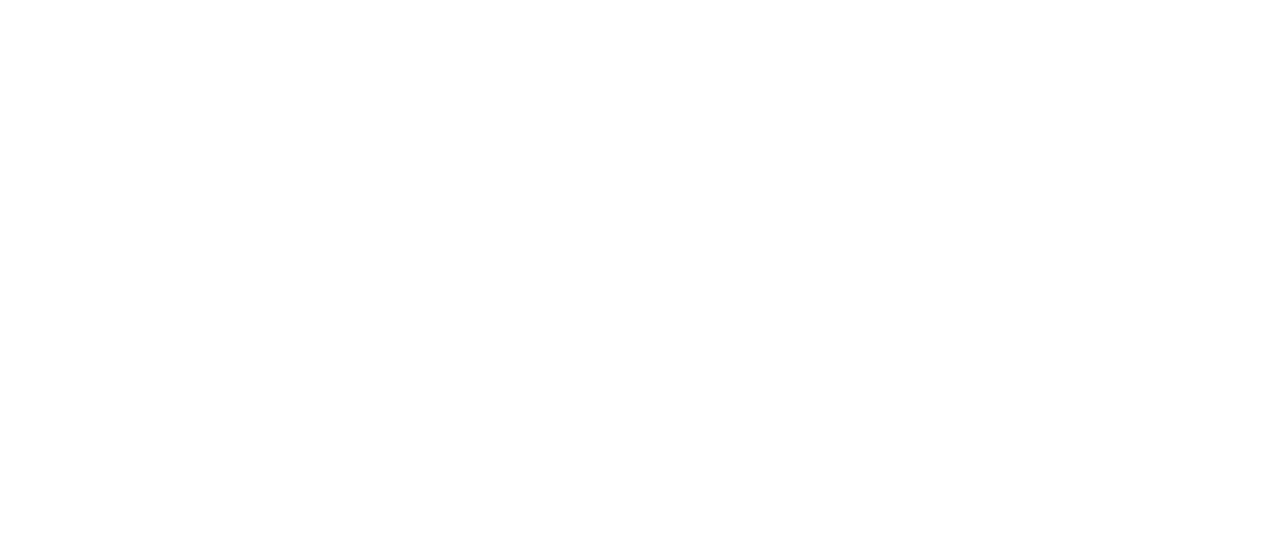
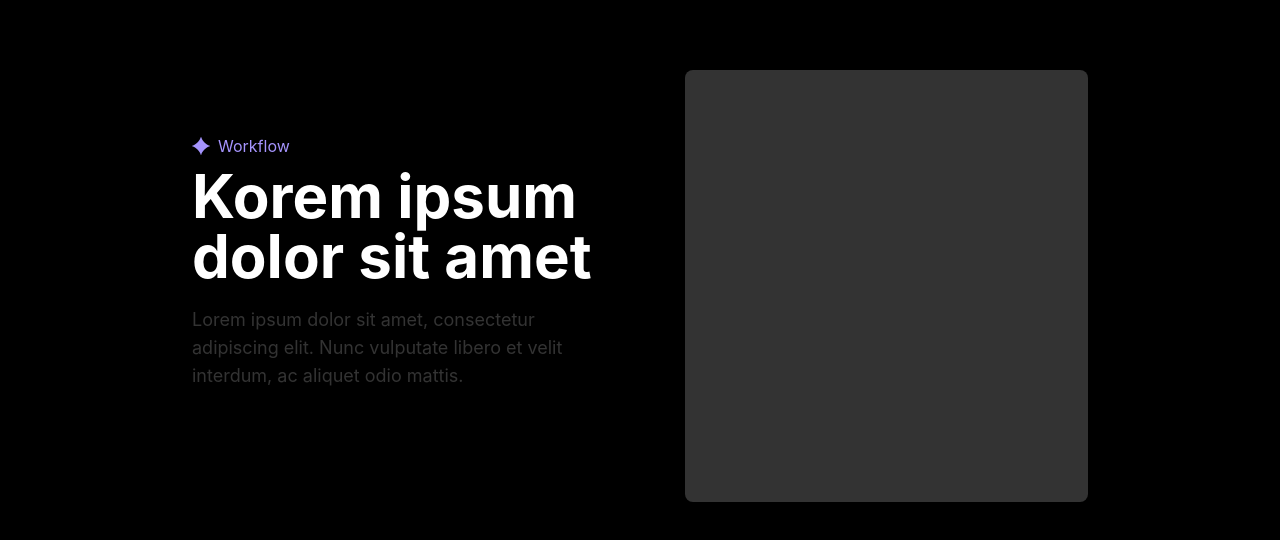
Before and after one commit to kgsantosh770/figr-challenge, a React (Create React App) app: page / in a window 1280 px wide. Shown: the part 1930-2470 px from the top of the page. Before the commit the page ends 1712 px from the top, so only its background shows below. Built offline with nearby package versions, Linux system fonts and the light colour scheme.

Commit message:
right scroll section implemented

```diff
--- a/src/App.js
+++ b/src/App.js
@@ -1,6 +1,8 @@
 import BannerCard from "./components/banner-card/BannerCard";
 import Cards from "./components/cards/Cards";
 import Navbar from "./components/navbar/Navbar";
+import TextHighlighter from "./components/tex-highlighter/TextHighlighter";
+import Workflow from "./components/workflow/Workflow";
 
 function App() {
   return (
@@ -10,6 +12,9 @@
         <BannerCard />
       </div>
       <Cards className="mt-40"/>
+      <TextHighlighter/>
+      <Workflow />
+
     </div>
   );
 }
--- /dev/null
+++ b/src/components/workflow/Workflow.js
@@ -0,0 +1,75 @@
+import blueStar from '../../assets/images/blue-start.svg';
+import { useEffect, useRef } from 'react';
+import gsap from 'gsap';
+import { ScrollTrigger } from 'gsap/ScrollTrigger';
+
+const Workflow = () => {
+
+    const leftSection = useRef(null);
+    const rightSection = useRef(null);
+
+    useEffect(() => {
+        gsap.registerPlugin(ScrollTrigger);
+
+        const cards = gsap.utils.toArray(".right-section .card:not(:first-child")
+        const allCards = gsap.utils.toArray(".right-section .card")
+        allCards.forEach((card, index) => {
+            console.log(card)
+            console.log(index*101);
+            gsap.set(card, { yPercent: index * 101 })
+        })
+
+        gsap.to([leftSection.current, rightSection.current], {
+            ease: "none",
+            scrollTrigger: {
+                trigger: '.pin-start',
+                endTrigger: rightSection.current,
+                start: "2% top",
+                end: () => `+=${rightSection.current.clientHeight - 101}%`,
+                pin: true,
+            }
+        });
+
+        cards.forEach((card, index) => {
+            let animation = gsap.timeline()
+                .to(card, { yPercent: 0 })
+                .set(allCards[index], { autoAlpha: 0 })
+            console.log(index)
+            console.log(animation)
+            ScrollTrigger.create({
+                trigger: card,
+                start: "top 50%",
+                end: "bottom 50%",
+                animation: animation,
+                scrub: true,
+            })
+        })
+    }, [])
+
+    return (
+        <div>
+            <div className='pin-start flex mt-40 pb-64 justify-between px-48'>
+                <div ref={leftSection} className='left-section pt-48 w-[45%]'>
+                    <div className='flex items-center'>
+                        <img src={blueStar} alt="star" className='inline' />
+                        <span className='text-figr-text-blue pl-2'>Workflow</span>
+                    </div>
+                    <p className='block mt-2 text-6xl font-bold text-white'>
+                        Korem ipsum dolor sit amet
+                    </p>
+                    <p className='block mt-5 text-lg text-figr-grey'>
+                        Lorem ipsum dolor sit amet, consectetur adipiscing elit. Nunc vulputate libero et velit interdum, ac aliquet odio mattis.
+                    </p>
+                </div>
+                <div ref={rightSection} className='right-section w-[45%] h-[27rem] overflow-hidden relative mt-32 rounded-lg'>
+                    <div className='card absolute h-full w-full bg-figr-grey'></div>
+                    <div className='card absolute h-full w-full bg-red-500'></div>
+                    <div className='card absolute h-full w-full bg-green-500'></div>
+                    <div className='card absolute h-full w-full bg-purple-500'></div>
+                </div>
+            </div>
+        </div>
+    )
+}
+
+export default Workflow
```
